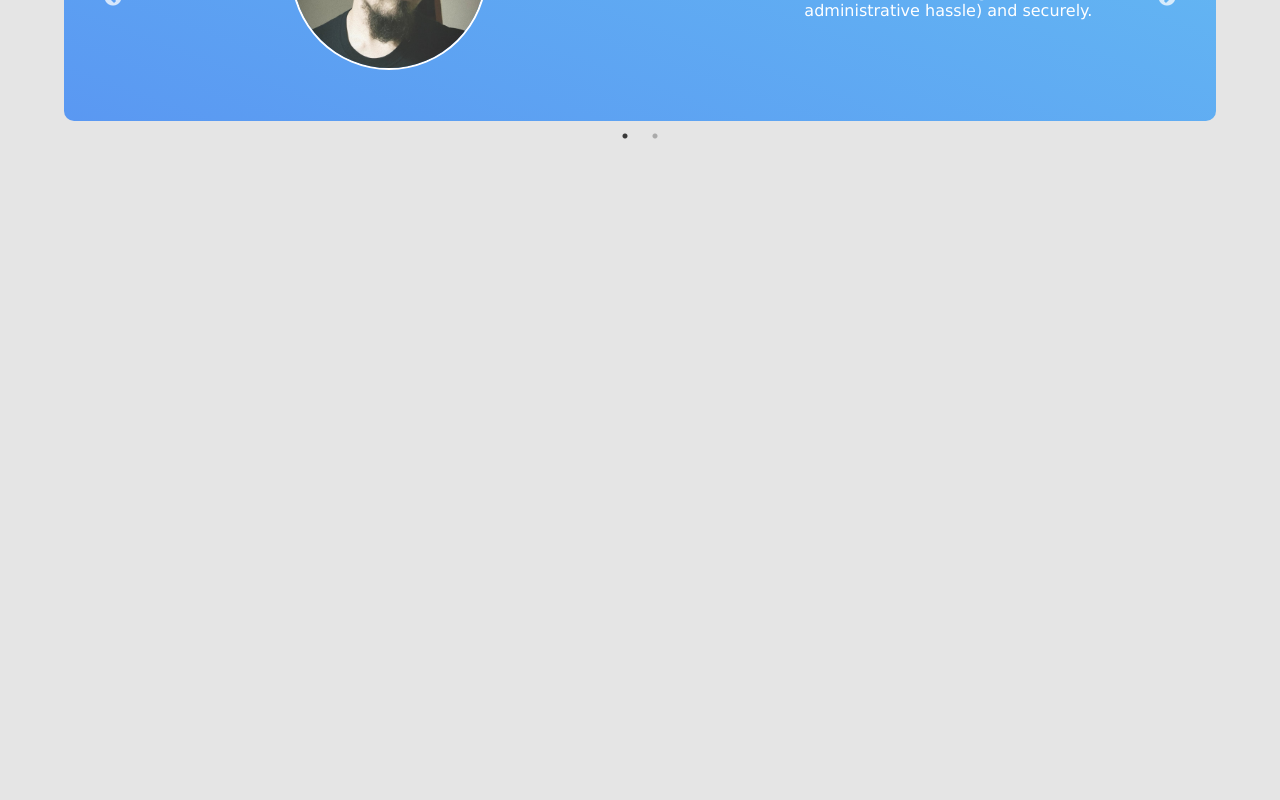
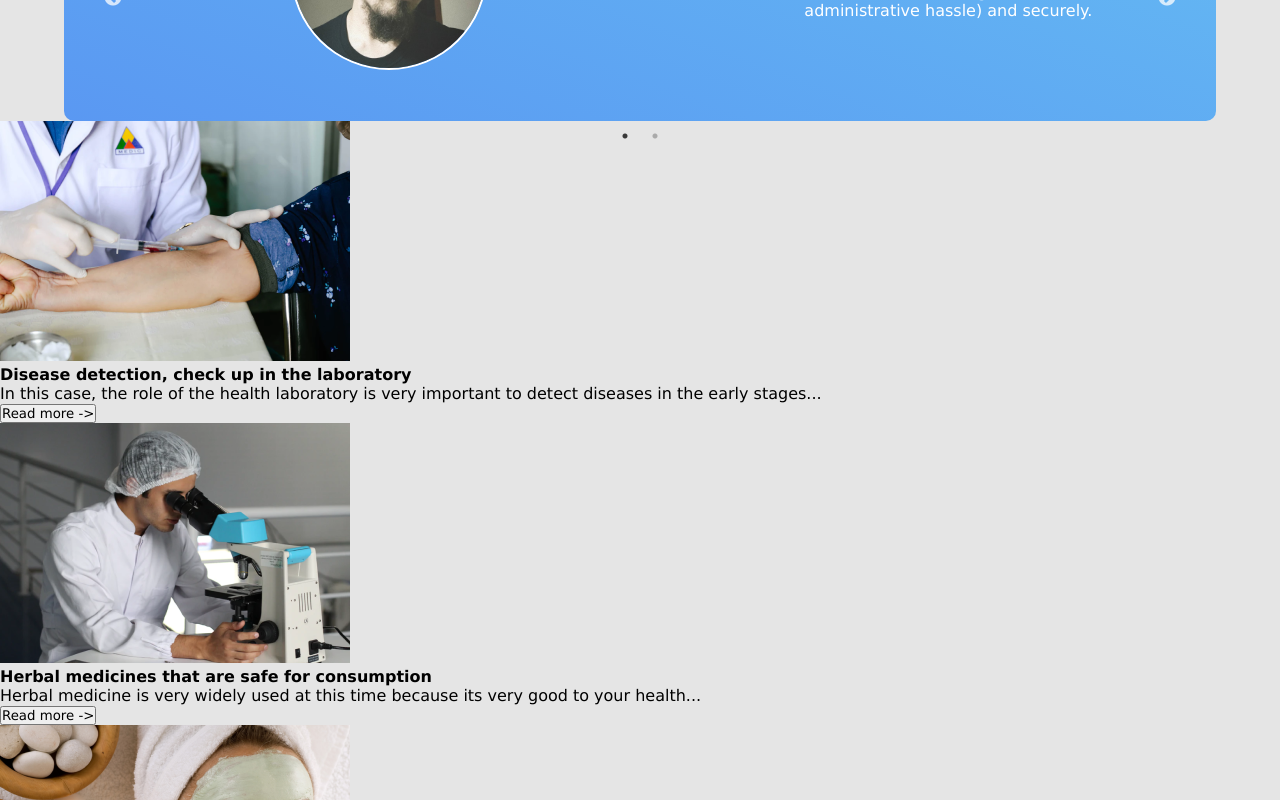
Before and after one commit to matheustkaczyk/trafalgar-landing-page, a React (Vite) app: page / in a window 1280 px wide. Shown: the part 2540-3340 px from the top of the page. Before the commit the page ends 2686 px from the top, so only its background shows below. Built offline with nearby package versions, Linux system fonts and the light colour scheme.

Commit message:
feat: renderizando articles, falta css

```diff
--- a/src/App.jsx
+++ b/src/App.jsx
@@ -8,6 +8,7 @@ import Home from './pages/Home';
 import Leading from './pages/Leading';
 import Services from './pages/Services';
 import Customers from './pages/Customers';
+import Articles from './pages/Articles';
 
 function App() {
   return (
@@ -17,6 +18,7 @@ function App() {
       <Services />
       <Leading />
       <Customers />
+      <Articles />
     </div>
   )
 }
--- a/src/pages/Articles/index.jsx
+++ b/src/pages/Articles/index.jsx
@@ -1,6 +1,6 @@
-import img1 from '../../assets/img1.png';
-import img2 from '../../assets/img2.png';
-import img3 from '../../assets/img3.png';
+import img1 from '../../assets/article-1.png';
+import img2 from '../../assets/article-2.png';
+import img3 from '../../assets/article-3.png';
 
 const data = [
   {
@@ -26,7 +26,18 @@ const data = [
 const Articles = () => {
   return(
     <section className="articles-section">
-
+      {
+        data.map((item, index) => (
+          <div key={index} className="article-item">
+            <img src={item.img} alt={item.alt} />
+            <div className="article-info">
+              <h4>{item.title}</h4>
+              <p>{item.text}</p>
+            </div>
+            <button>Read more {'->'}</button>
+          </div>
+        ))
+      }
     </section>
   )
 }
```
